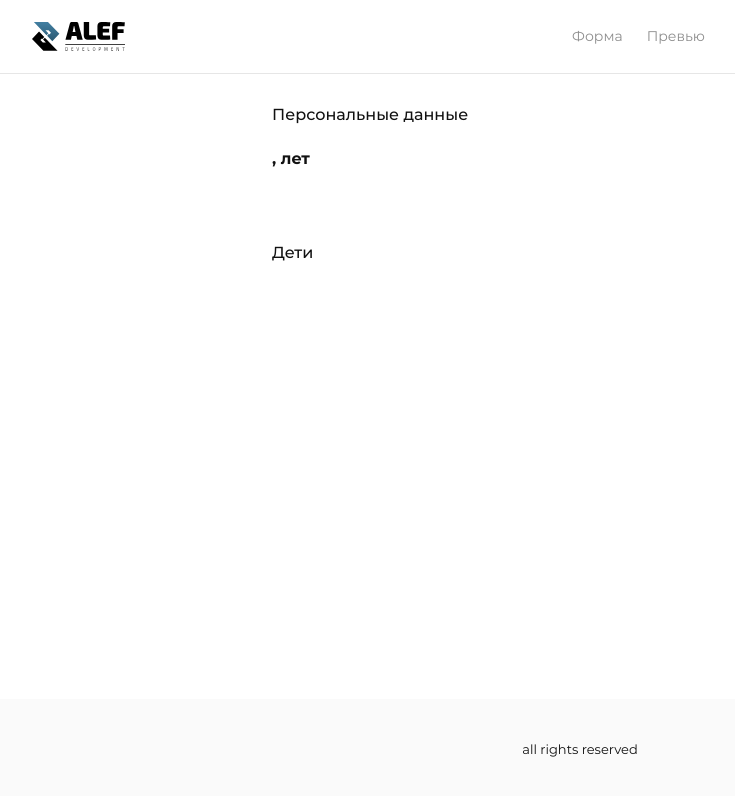
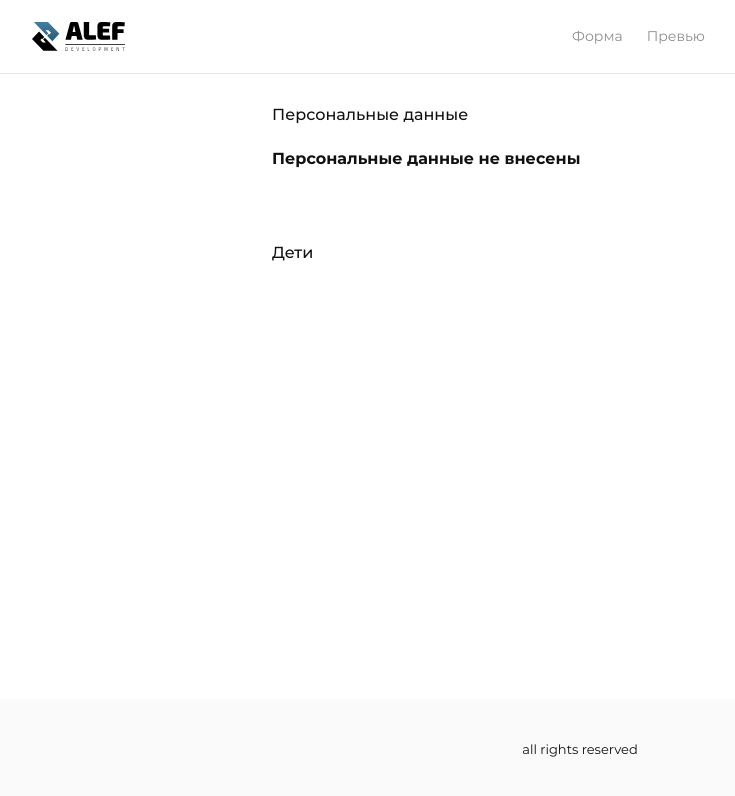
Before and after one commit to ProjectOnGitHub/test-alef, a Vue app: page / in a window 1280 px wide. Both pictures are taken after a click on the button "Превью". Shown: the top 796 px of the page, without its empty margins (60-795 px from the left). Built offline with nearby package versions, Linux system fonts and the light colour scheme.

Commit message:
feat: add condition for view info

```diff
--- a/src/components/PersonInfo.vue
+++ b/src/components/PersonInfo.vue
@@ -4,15 +4,33 @@
       <h2 class="person__info-title">
         Персональные данные
       </h2>
-      <p class="person__info-description">
+      <p
+        v-if="personInfo.name"
+        class="person__info-description"
+      >
         {{ personInfo.name }}, {{ personInfo.age }} лет
+      </p>
+      <p
+        v-else-if="!personInfo.name"
+        class="person__info-description"
+      >
+        Персональные данные не внесены
       </p>
     </div>
     <div class="person__info">
       <h2 class="person__info-title">
         Дети
       </h2>
-      <ul class="person__list">
+      <p
+        v-if="childrenInfo.name"
+        class="person__info-description"
+      >
+        Данные о детях не внесены
+      </p>
+      <ul
+        v-else-if="!childrenInfo.name"
+        class="person__list"
+      >
         <li
           v-for="(child, index) in childrenInfo"
           :key="index"
@@ -30,11 +48,13 @@ export default {
   props: {
     personInfo: {
       type: Object,
-      default: () => {},
+      default: () => {
+      },
     },
     childrenInfo: {
       type: Object,
-      default: () => {},
+      default: () => {
+      },
     },
   },
 };
@@ -55,6 +75,7 @@ export default {
       @include defaultTitle;
     }
   }
+
   &__info-description, &__list {
     margin: 0;
     font-size: 16px;
```
